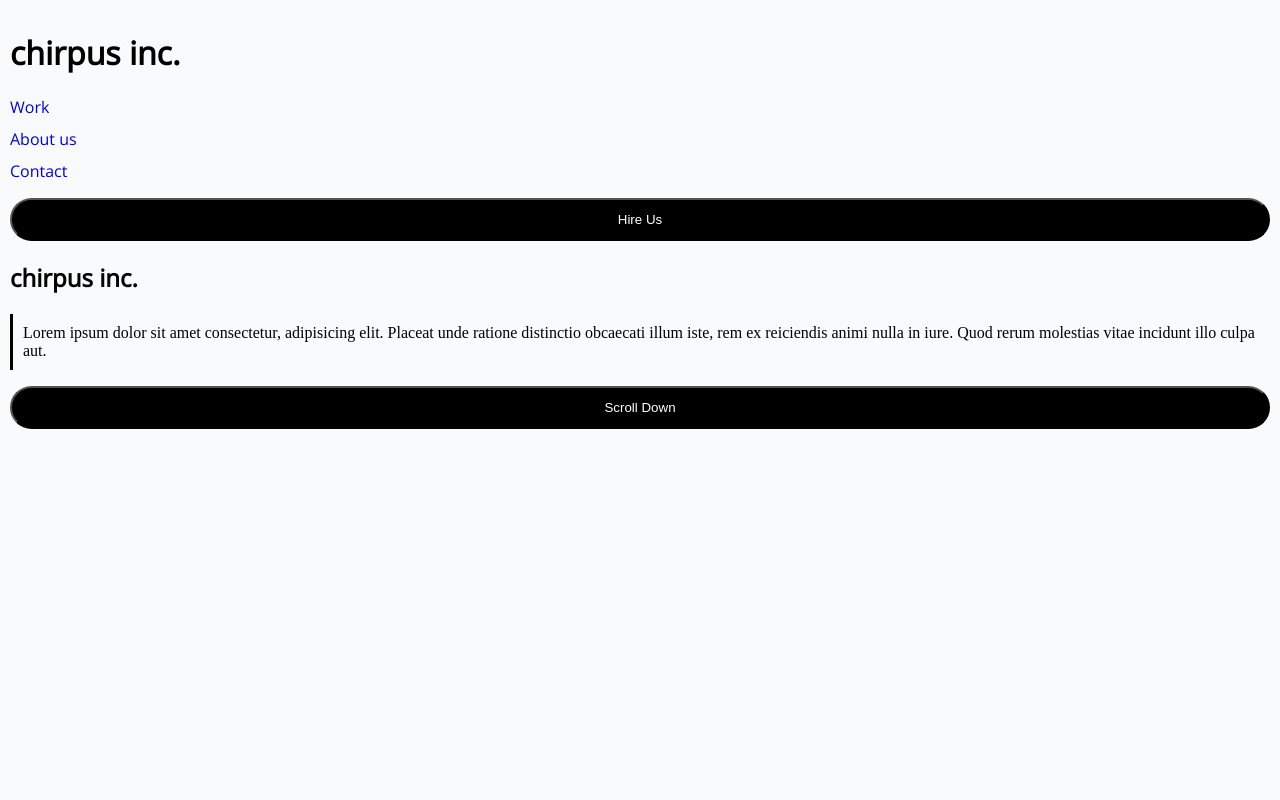
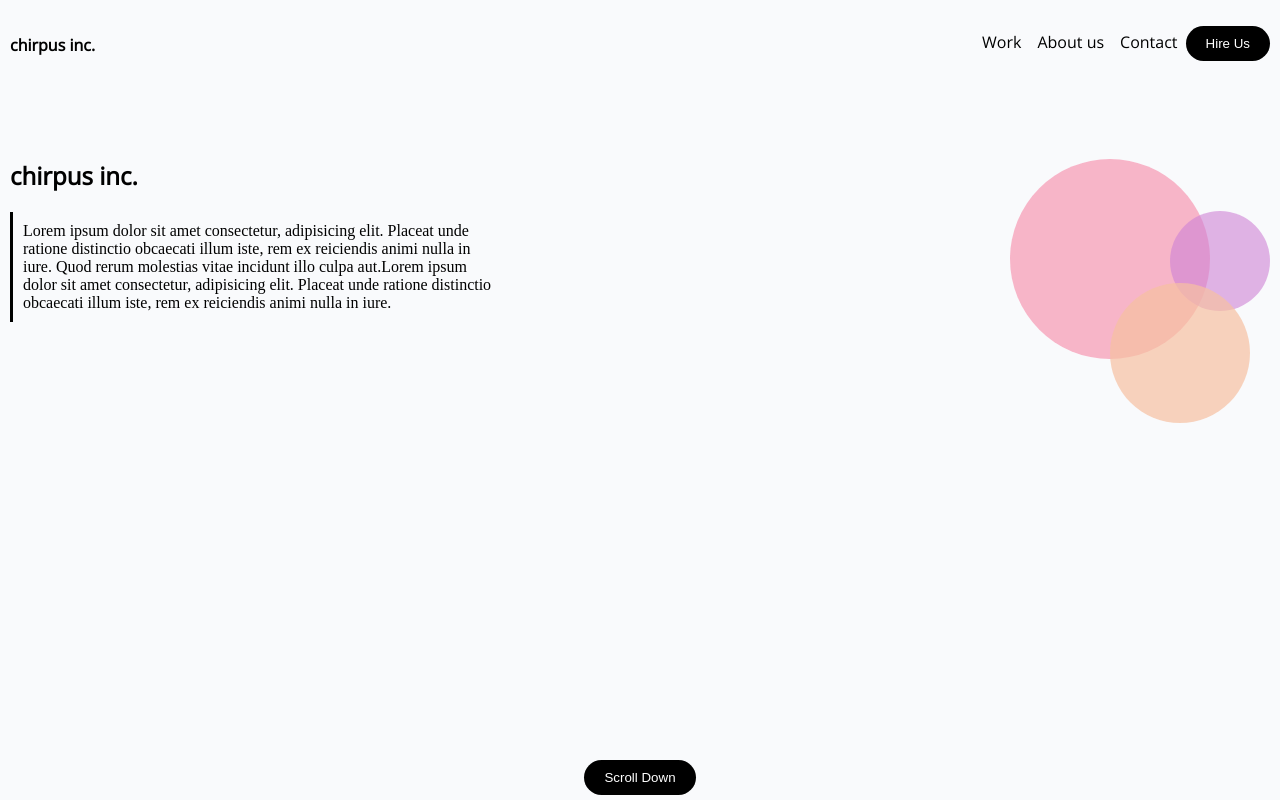
Before and after one commit to rosenset/Lab-1-HMTL-CSS, a plain HTML site: page index.html in a window 1280 px wide. Drawn offline with nearby package versions, Linux system fonts and the light colour scheme.

Commit message:
More HTML CSS practice

```diff
--- a/index.html
+++ b/index.html
@@ -10,21 +10,38 @@
 <body>
 
 	<header class="header">
-		<h1 class="header">chirpus inc.</h1>
+		<div class="logo">
+			<h4>chirpus inc.</h4>
+		</div>
+		<div class="menu">
 			<ul class="list">
 				<li><a href="#">Work</a></li>
 				<li><a href="#">About us</a></li>
 				<li><a href="#">Contact</a></li>
-			<STYLE>A {text-decoration: none;} </STYLE>
+				<button class="button button1">Hire Us</button>
 			</ul>
-		<button class="button button1">Hire Us</button>
+		</div>
 	</header>
 
 	<section class="main-section">
+		<div class="content">
+			<div>
 				<h2>chirpus inc.</h2>
-				<p>Lorem ipsum dolor sit amet consectetur, adipisicing elit. Placeat unde ratione distinctio obcaecati illum iste, rem ex reiciendis animi nulla in iure. Quod rerum molestias vitae incidunt illo culpa aut.</p>
+				<p>Lorem ipsum dolor sit amet consectetur, adipisicing elit. Placeat unde ratione distinctio obcaecati illum iste, rem ex reiciendis animi nulla in iure. Quod rerum molestias vitae incidunt illo culpa aut.Lorem ipsum dolor sit amet consectetur, adipisicing elit. Placeat unde ratione distinctio obcaecati illum iste, rem ex reiciendis animi nulla in iure.</p>
 			</div>
+
+			<div class="circles">
+				<div class="large-circle"></div>
+				<div class="medium-circle"></div>
+				<div class="small-circle"></div>
+			</div>
+		</div>
+
+
+		<div class="scroll-down">
 			<button class="button button2">Scroll Down</button>
+		</div>
 	</section>
+
 </body>
 </html>
--- a/styles.css
+++ b/styles.css
@@ -1,4 +1,3 @@
-*{margin:0, padding 0}
 
 header{
     font-family: 'Open Sans', sans-serif;
@@ -12,59 +11,141 @@ body{
     padding: 10px;
 }
 
-ul{
+.header .menu ul{
     margin-left: 0px;
     text-align: left;
     padding-left: 0;
+
 }
 
-li{
-    margin-top: 10px;
+.header .menu li{
     margin-bottom: 10px;
     list-style: none;
     color: #69696a;
     text-decoration-line: none;
-    margin-left: 0px;
     text-align: left;
-    padding-left: 0;
+    margin-top: 5px;
 }
-li:visited{
-    margin-top: 10px;
-    margin-bottom: 10px;
-    list-style: none;
-    color: #69696a;
-    margin-left: 0px;
-    text-align: left;
-    padding-left: 0;
-    margin-left: 0px;
+
+.header .menu li a{
+    color: #000;
+    text-decoration: none;
+}
+.header .menu li a:hover{
+    color: #a0a0a0;
 }
 
 .button1{
-    border: round;
     background-color: #000;
-    padding: 12px;
-    border-radius: 50px;
+    padding: 10px 20px;
+    border-radius: 20px;
     color: #FFF;
     text-align: center;
     width: 100%;
+    border: 0;
+    cursor: pointer;
 }
-
-h2{
+.button1:hover, .button2:hover{
+    background-color: #333;
+}
+.button1:focus, .button2:focus{
+    outline: none;
+}
+.main-section .content h2{
     font-family: 'Open Sans', sans-serif;
 }
-
-p{
+.main-section .content p{
     border-left: 3px solid black;
     padding: 10px;
     margin-left: 0px;
 }
 
 .button2{
-    border: round;
     background-color: #000;
-    padding: 12px;
-    border-radius: 50px;
+    padding: 10px 20px !important;
+    border-radius: 20px;
     color: #FFF;
+    border: 0;
     text-align: center;
     width: 100%;
+    cursor: pointer;
 }
+
+.header .logo h4{
+    margin-top: 0;
+    margin-bottom: 0;
+}
+
+@media (min-width: 769px){
+    .header {
+        align-items: center;
+        justify-content: space-between;
+    }
+
+    .header .logo{
+        display: inline-block;
+    }
+    .header .menu, .header {
+        display: flex;
+    }
+
+    .header .menu ul{
+        display: -webkit-inline-box;
+    }
+    .button2{
+        width: auto;
+        position: absolute;
+        bottom: 5px;
+    }
+    .scroll-down{
+        display: flex;
+        justify-content: center;
+    }
+    .main-section p{
+        width: 50%;
+    }
+    .main-section{
+        padding: 10px 0;
+        margin-top: 50px;
+    }
+    .main-section .content{
+        display: flex;
+        padding-right: 20px;
+    }
+    .large-circle{
+        height: 200px;
+        width: 200px;
+        background-color: rgba(247, 136, 167, 0.6);
+        border-radius: 50%;
+        position: absolute;
+        right: 40px;
+    }
+    .small-circle {
+        height: 100px;
+        width: 100px;
+        background-color: rgba(207, 130, 213, 0.6);
+        border-radius: 50%;
+        position: absolute;
+        right: -20px;
+        top: 72px;
+    }
+    .medium-circle{
+        height: 140px;
+        width: 140px;
+        background-color: rgba(247, 193, 162, 0.7);
+        border-radius: 50%;
+        position: absolute;
+        right: 0px;
+        z-index: 1;
+        bottom: -85px;
+    }
+    .circles{
+        width: 50%;
+        position: relative;
+        padding: 20px;
+    }
+    .header .menu li{
+        padding: 0px 8px;
+    }
+
+}
```
Lines whose indentation alone changed are shown as unchanged.
